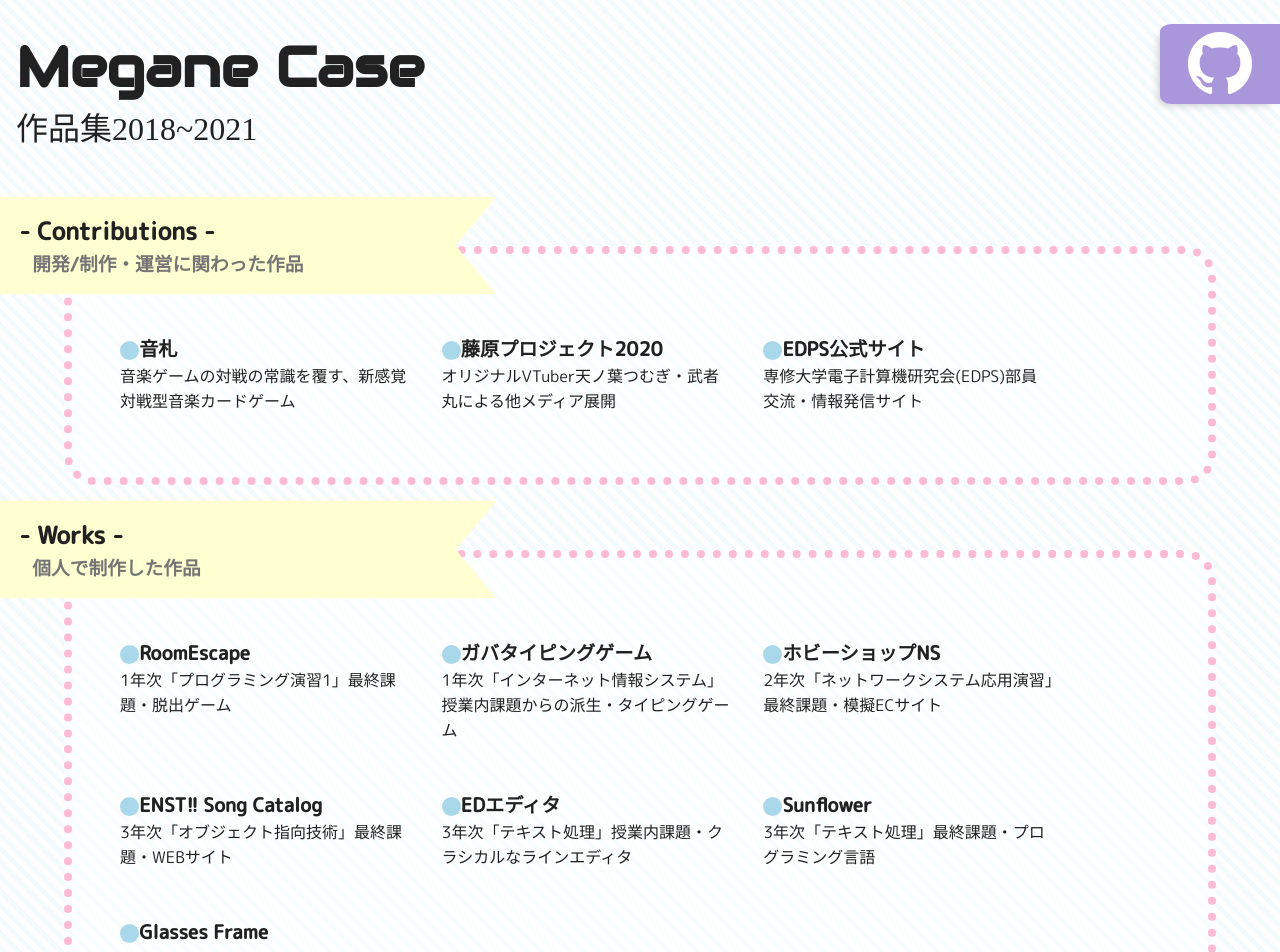
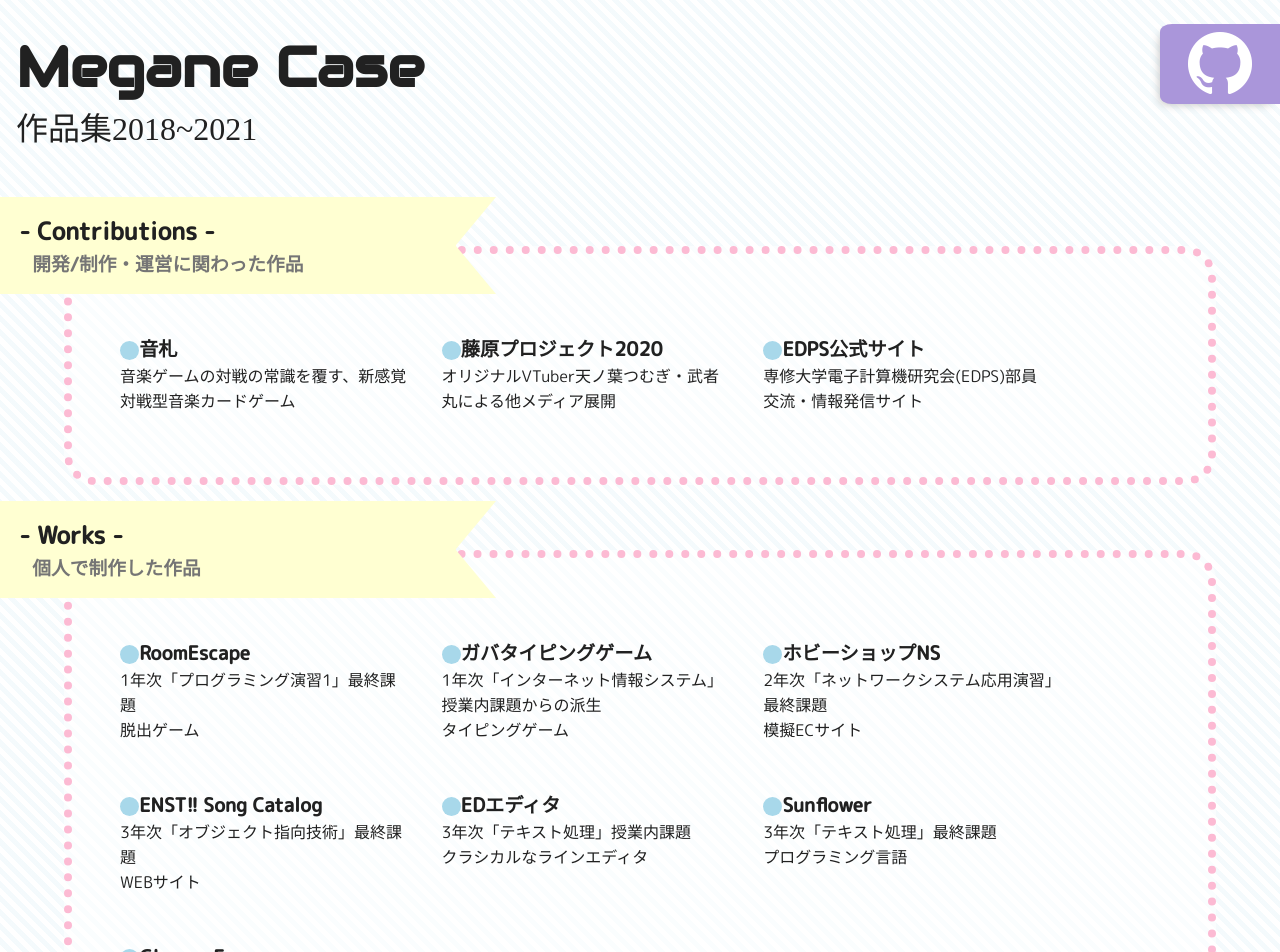
Before and after one commit to ne30MEGANE/ne30MEGANE.github.io, a Vue app: page /#/ in a window 1280 px wide. Shown: the top 952 px of the page. Built offline with nearby package versions, Linux system fonts and the light colour scheme; a web font is replaced by a local one; what vue-head would draw is missing.

Commit message:
homeのリストの説明欄に改行を追加

```diff
--- a/src/views/Home.vue
+++ b/src/views/Home.vue
@@ -31,37 +31,37 @@
     <div class="links">
       <router-link to="/roomescape">
         <div class="item">
-          <b>RoomEscape</b><br>1年次「プログラミング演習1」最終課題・脱出ゲーム
+          <b>RoomEscape</b><br>1年次「プログラミング演習1」最終課題<br>脱出ゲーム
         </div>
       </router-link>
 
       <router-link to="/simpletyping">
         <div class="item">
-          <b>ガバタイピングゲーム</b><br>1年次「インターネット情報システム」授業内課題からの派生・タイピングゲーム
+          <b>ガバタイピングゲーム</b><br>1年次「インターネット情報システム」授業内課題からの派生<br>タイピングゲーム
         </div>
       </router-link>
 
       <router-link to="/hobbyshop">
         <div class="item">
-          <b>ホビーショップNS</b><br>2年次「ネットワークシステム応用演習」最終課題・模擬ECサイト
+          <b>ホビーショップNS</b><br>2年次「ネットワークシステム応用演習」最終課題<br>模擬ECサイト
         </div>
       </router-link>
 
       <router-link to="/enstsc">
         <div class="item">
-          <b>ENST!! Song Catalog</b><br>3年次「オブジェクト指向技術」最終課題・WEBサイト
+          <b>ENST!! Song Catalog</b><br>3年次「オブジェクト指向技術」最終課題<br>WEBサイト
         </div>
       </router-link>
 
       <router-link to="/edediter">
         <div class="item">
-          <b>EDエディタ</b><br>3年次「テキスト処理」授業内課題・クラシカルなラインエディタ
+          <b>EDエディタ</b><br>3年次「テキスト処理」授業内課題<br>クラシカルなラインエディタ
         </div>
       </router-link>
 
       <router-link to="/sunflower">
         <div class="item">
-          <b>Sunflower</b><br>3年次「テキスト処理」最終課題・プログラミング言語
+          <b>Sunflower</b><br>3年次「テキスト処理」最終課題<br>プログラミング言語
         </div>
       </router-link>
 
@@ -79,7 +79,7 @@
     <div class="links">
       <router-link to="/mokomei">
         <div class="item">
-          <b>もこ/めい</b><br>タイムラインから学んでツイートするTwitterボット・キャラクターデザイン
+          <b>もこ/めい</b><br>タイムラインから学んでツイートするTwitterボット<br>キャラクターデザイン
         </div>
       </router-link>
     </div>
```
